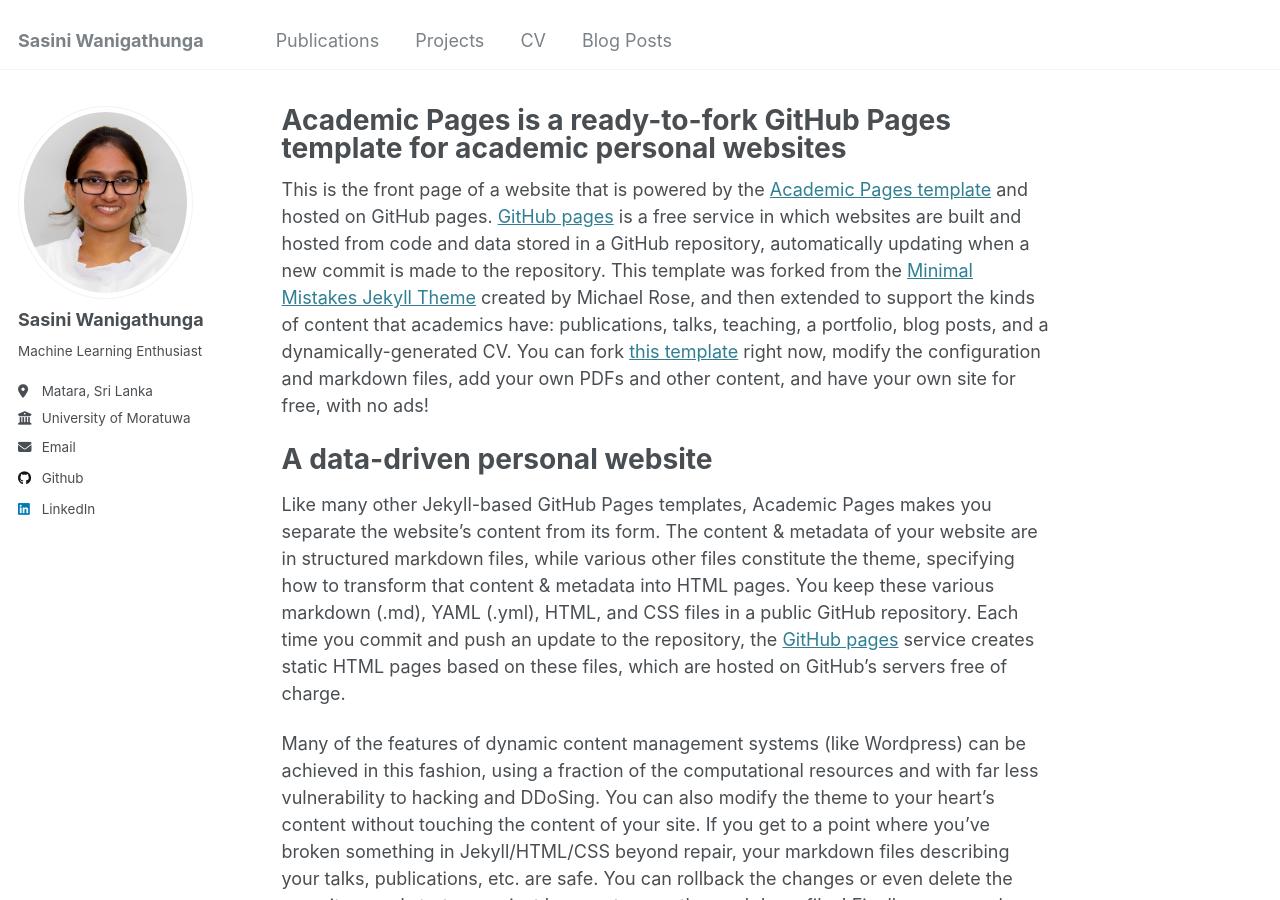
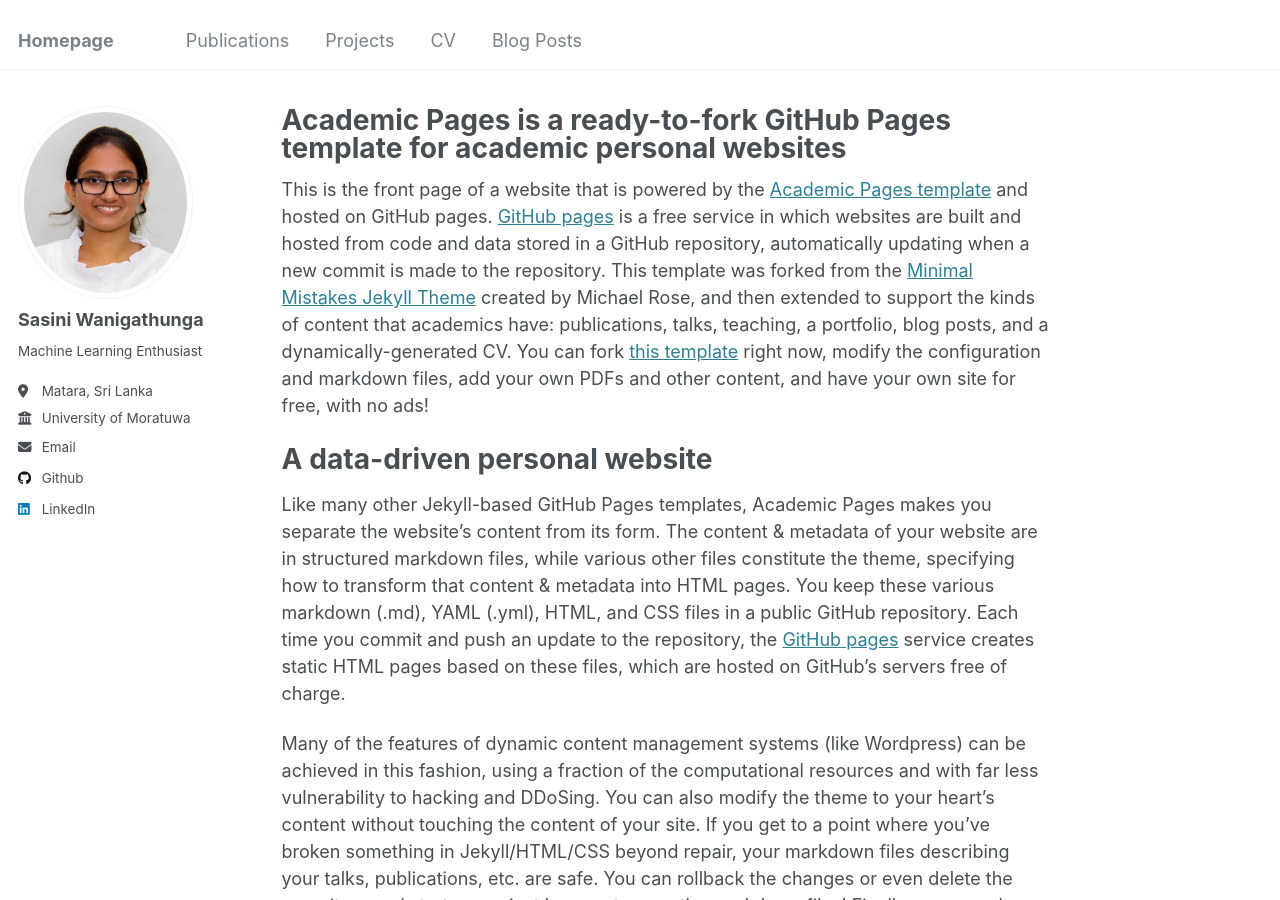
Before and after one commit to SasiniWanigathunga/SasiniWanigathunga.github.io, a Jekyll site: the page built from _pages/about.md, in a window 1280 px wide and 900 px high. Built offline with Jekyll 4.4.1, drawn with Linux system fonts in a browser that asks for light colours.

Commit message:
Update _config.yml

```diff
--- a/_config.yml
+++ b/_config.yml
@@ -8,7 +8,7 @@
 
 # Basic Site Settings
 locale                   : "en-US"
-title                    : "Sasini Wanigathunga"
+title                    : "Homepage"
 title_separator          : "-"
 name                     : &name "Sasini Wanigathunga"
 description              : &description "Machine Learning Enthusiast"
```
